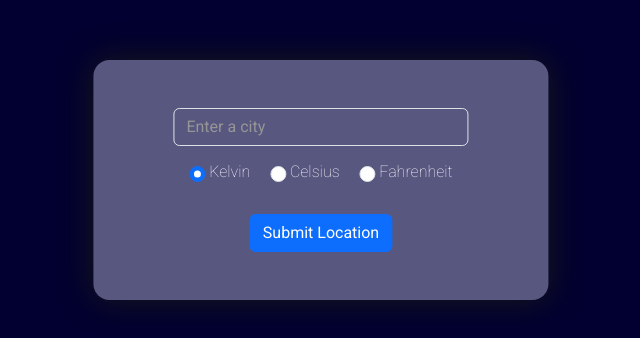
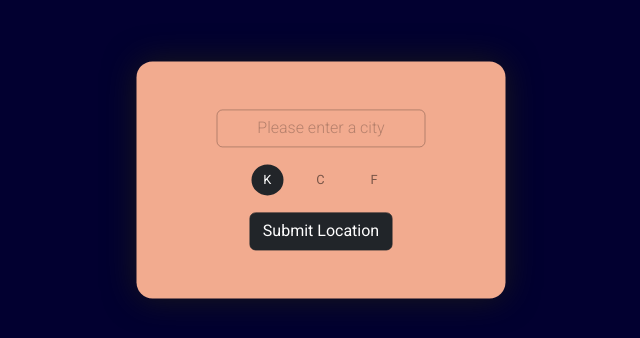
Before and after one commit to Leighson/weather-app, a website: page index.html in a window 1280 px wide. Shown: the part 220-558 px from the top of the page, without its empty margins (319-959 px from the left). Drawn offline with nearby package versions, Linux system fonts and the light colour scheme.

Commit message:
Restyle radio, colour scheme.

```diff
--- a/css/styles.css
+++ b/css/styles.css
@@ -1,10 +1,10 @@
 /* DEFAULT */
 body {
     all: unset;
-    background-color: #020030;
-    color: white;
+    background-color: rgb(2,0,48);
+    /* background: linear-gradient(295deg, rgba(2,0,48,1) 0%, rgba(0,0,0,1) 100%); */
     font-family: 'Roboto', sans-serif;
-    font-weight: 100;
+    font-weight: 300;
 }
 
 p, h1, h2, h3, h4, h5, h6 {
@@ -13,13 +13,14 @@ p, h1, h2, h3, h4, h5, h6 {
 }
 
 main {
+    /* background-image: linear-gradient(295deg, rgba(2,0,48,1) 0%, rgba(37,32,143,1) 35%, rgba(0,0,0,1) 100%); */
     text-align: center;
 }
 
 
 /* QUERY WINDOW */
 form {
-    background-color: #585780;
+    background-color: rgb(242, 171, 143);
     border-radius: 1rem;
     padding: 3rem 5rem;
     box-shadow: 0 0 2rem #191919;
@@ -34,17 +35,40 @@ form {
 }
 
 .form-control {
+    color: rgb(34, 37, 41);
     background-color: rgba(0,0,0,0);
-    color: white;
+    border-color: rgba(0, 0, 0, 0.25);
+    text-align: center;
 }
 
 .form-control::placeholder {
-    color: rgb(150, 150, 150);
+    color: rgb(0, 0, 0, 0.25);
+    font-weight: 300;
+    text-align: center;
 }
 
-.radio-buttons {
-    margin-left: 1rem;
-    padding: 1rem 0 2rem;
+.form-control:focus {
+    background-color: transparent;
+    border-color: rgba(0, 0, 0, 0.5);
+    box-shadow: none;
+    /* box-shadow: inset 0 0 .25rem .01rem rgb(2,0,48); if you want to get fancy with it */
+}
+
+.radio {
+    margin-left: 1rem; /* compensate for the default 'margin-right: 1rem' applied to '.form-check-inline' radio buttons */
+    padding: 1rem 0;
+}
+
+.radio-btn {
+    color: rgba(0, 0, 0, 0.5);
+    --bs-btn-font-size: .8rem;
+    --bs-btn-active-bg: rgb(34, 37, 41);
+    --bs-btn-border-radius: 100%;
+}
+
+.btn-check:checked + .btn {
+    color: white;
+    --bs-btn-border-width: 0;
 }
 
 
--- a/index.html
+++ b/index.html
@@ -31,28 +31,28 @@
         <form action="/" method="post">
 
             <div class="city-field">
-                <input class="form-control" type="text" id="city" name="city" placeholder="Enter a city" required>
+                <input class="form-control" type="text" id="city" name="city" placeholder="Please enter a city" required>
             </div>
 
-            <div class="radio-buttons">
+            <div class="radio">
                 <div class="form-check-inline">
-                    <input class="form-check-input" type="radio" name="unit" id="radioStandard" value="standard" checked>
-                    <label class="form-check-label" for="metric">Kelvin</label>
+                    <input class="btn-check" type="radio" name="unit" id="radioStandard" value="standard" checked>
+                    <label class="btn radio-btn" for="radioStandard">K</label>
                 </div>
 
                 <div class="form-check-inline">
-                    <input class="form-check-input" type="radio" name="unit" id="radioMetric" value="metric">
-                    <label class="form-check-label" for="metric">Celsius</label>
+                    <input class="btn-check" type="radio" name="unit" id="radioMetric" autocomplete="off" value="metric">
+                    <label class="btn radio-btn" for="radioMetric">C</label>
                 </div>
 
                 <div class="form-check-inline">
-                    <input class="form-check-input" type="radio" name="unit" id="radioImperial" value="imperial">
-                    <label class="form-check-label" for="imperial">Fahrenheit</label>
+                    <input class="btn-check" type="radio" name="unit" id="radioImperial" value="imperial">
+                    <label class="btn radio-btn" for="radioImperial">F</label>
                 </div>
             </div>
 
             <div class="center-form">
-                <button type="submit" class="btn btn-primary">Submit Location</submit>
+                <button type="submit" class="btn btn-dark">Submit Location</submit>
             </div>
         </form>
 
```
Also changed, not shown: app.js (+8 -0 lines).
